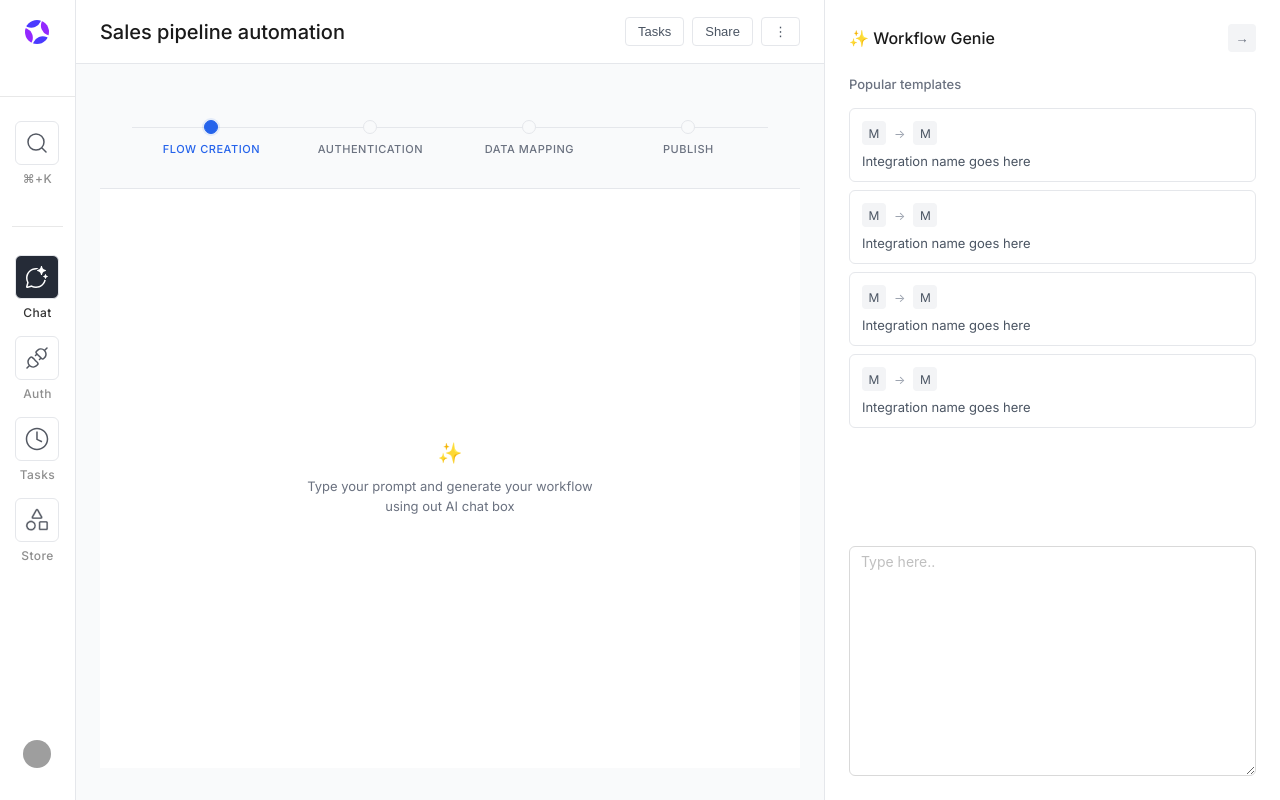
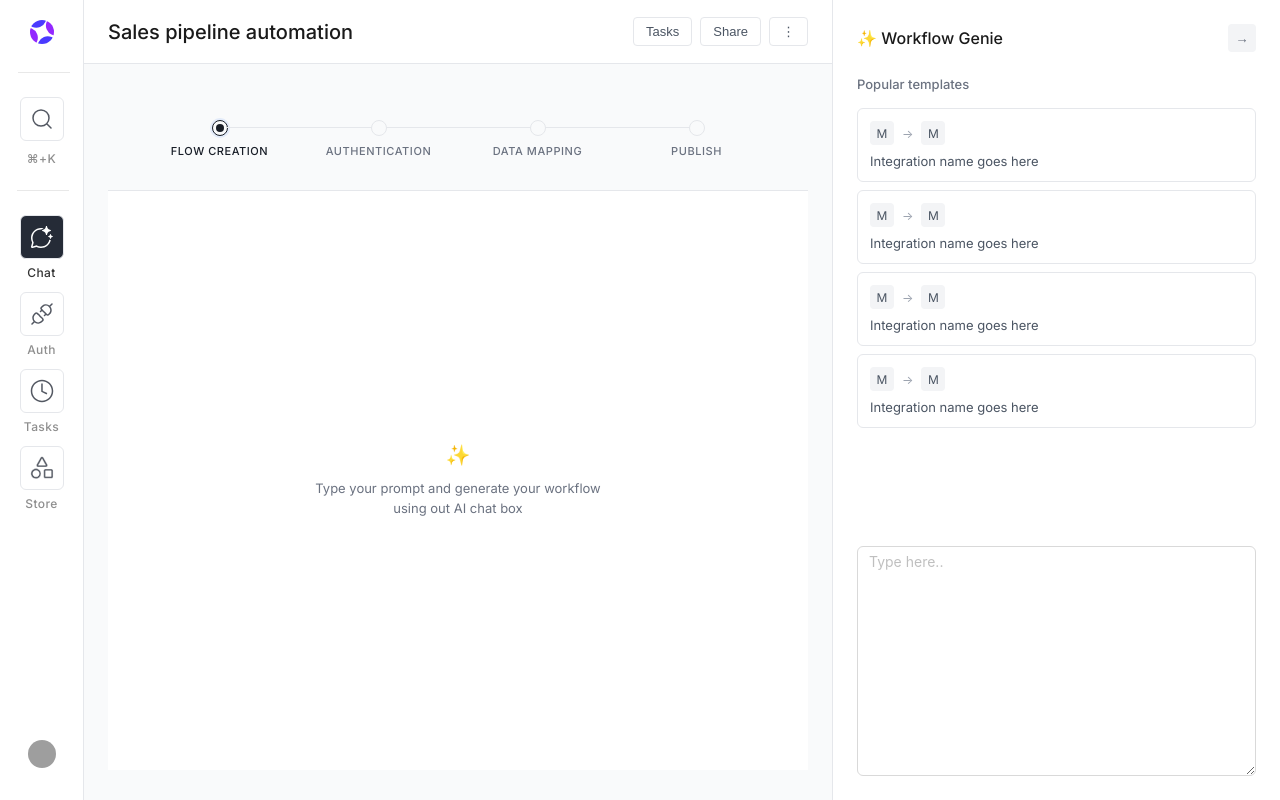
Before and after one commit to ThangaBalajiS/quickplugs, a React (Create React App) app: page / in a window 1280 px wide. Built offline with nearby package versions, Linux system fonts and the light colour scheme; grey boxes are pictures that could not be loaded.

Commit message:
Refine UI styling and layout for MainContent and Sidebar components

```diff
--- a/src/components/MainContent.tsx
+++ b/src/components/MainContent.tsx
@@ -18,7 +18,6 @@ const MainContent = () => {
               <div className="step-circle"></div>
               <div className="step-label">{step.label}</div>
             </div>
-            {index < steps.length - 1 && <div className="step-line"></div>}
           </React.Fragment>
         ))}
       </div>
--- a/src/components/Sidebar.tsx
+++ b/src/components/Sidebar.tsx
@@ -9,17 +9,17 @@ const Sidebar = () => {
       <div className="logo">
         <img src="/logo.svg" alt="Logo" />
       </div>
-      <Divider style={{ borderColor: "#E8E8E8" }} />
+      <Divider style={{ borderColor: "#E8E8E8", minWidth: "52px", width: "52px", marginLeft: 5 }} />
       <div className="sidebar-items">
         <div className="nav-items">
-          <div className="nav-item">
+          <div className="nav-item search-item">
             <div className="icon">
               <img src="/assets/search.svg" alt="Search" />
             </div>
             <span className="label">⌘+K</span>
           </div>
 
-          <Divider style={{ borderColor: "#E8E8E8" }} />
+          <Divider style={{ borderColor: "#E8E8E8", minWidth: "52px", width: "52px", marginLeft: 5 }} />
 
           <div className="nav-item active">
             <div className="icon">
--- a/src/styles/MainContent.css
+++ b/src/styles/MainContent.css
@@ -12,15 +12,20 @@
   position: relative;
 }
 
-.workflow-steps::before {
+.step::before {
   content: '';
   position: absolute;
   top: 7px;
-  left: 32px;
+  left: 87px;
   right: 32px;
   height: 1px;
+  width: 145px;
   background: #e5e7eb;
   z-index: 1;
+}
+
+.step:last-child::before {
+  content: none;
 }
 
 .step {
@@ -33,8 +38,8 @@
 }
 
 .step-circle {
-  width: 14px;
-  height: 14px;
+  width: 16px;
+  height: 16px;
   border-radius: 50%;
   border: 1px solid #e5e7eb;
   margin-bottom: 8px;
@@ -43,13 +48,19 @@
 }
 
 .step.active .step-circle {
-  background: #2563eb;
-  border-color: #2563eb;
+  border-color: #181D27;
   box-shadow: 0 0 0 2px rgba(37, 99, 235, 0.1);
 }
 
-.step-line {
-  display: none;
+.step.active .step-circle:after {
+  content: "";
+  height: 8px;
+  width: 8px;
+  background: #181D27;
+  position: absolute;
+  top: 3px;
+  left: 3px;
+  border-radius: 4px;
 }
 
 .step-label {
@@ -61,7 +72,7 @@
 }
 
 .step.active .step-label {
-  color: #2563eb;
+  color: #181D27;
 }
 
 .workflow-canvas {
--- a/src/styles/Sidebar.css
+++ b/src/styles/Sidebar.css
@@ -11,7 +11,6 @@
 .logo {
   width: 32px;
   height: 32px;
-  margin-bottom: 24px;
   display: flex;
   align-items: center;
   justify-content: center;
@@ -32,9 +31,8 @@
 }
 
 .search-item {
-  padding: 6px 8px;
+  padding: 0 8px;
   border-radius: 4px;
-  background: #f3f4f6;
   font-size: 11px;
   color: #6b7280;
   text-align: center;
@@ -48,7 +46,6 @@
 .nav-items {
   display: flex;
   flex-direction: column;
-  gap: 4px;
 }
 
 .nav-item {
@@ -61,6 +58,10 @@
   color: #6b7280;
   flex-direction: column;
   margin-bottom: 12px;
+}
+
+.search-item.nav-item  {
+  margin-bottom: 0;
 }
 
 .nav-item.active {
```
